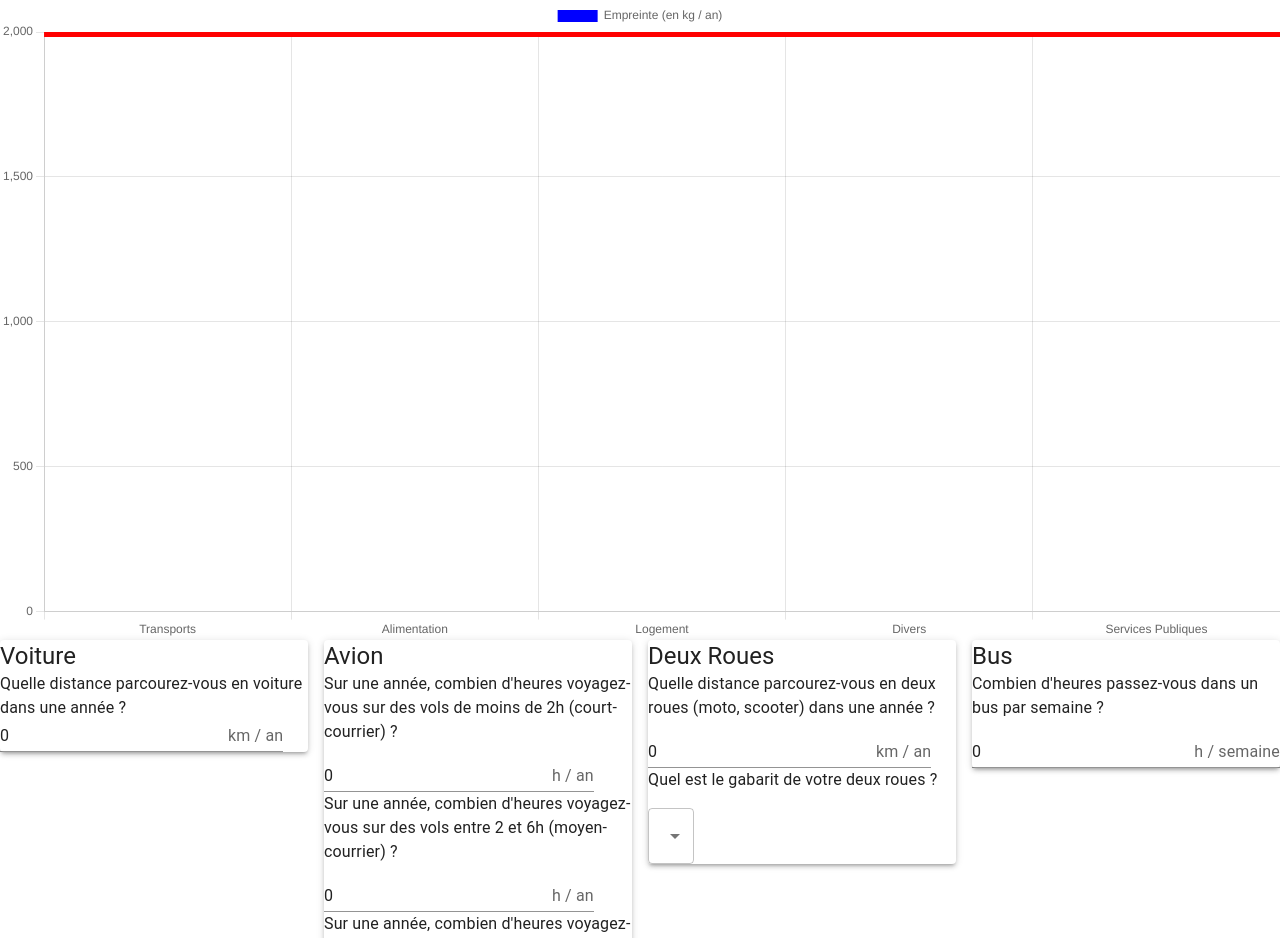
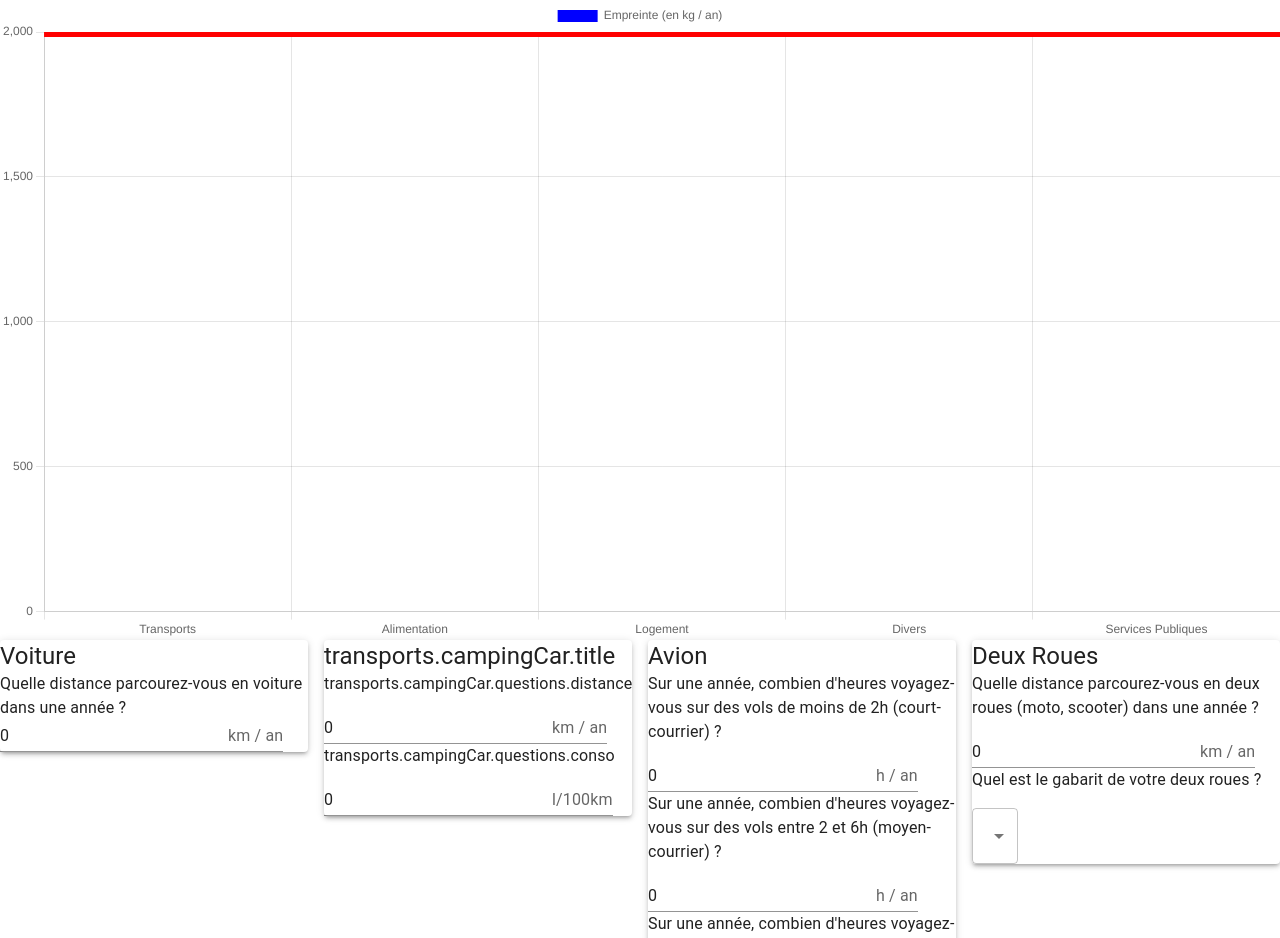
Before and after one commit to louis-prevosteau/Carbon-Footprint-Calculator, a React (Create React App) app: page / in a window 1280 px wide. Shown: the top 938 px of the page. Built offline with nearby package versions, Linux system fonts and the light colour scheme.

Commit message:
campingCar component

```diff
--- /dev/null
+++ b/src/components/Transports/CampingCar.tsx
@@ -0,0 +1,78 @@
+import { Paper, Typography, Box, Grid, Input, InputAdornment } from '@mui/material';
+import { getCampingCarFootprint } from 'actions/transports';
+import React, { useEffect, useState } from 'react';
+import { useTranslation } from 'react-i18next';
+
+const CampingCar = ({ handleDataToTransport }: { handleDataToTransport: any }) => {
+    const [state, setState] = useState({
+        params: {
+            distance: 0,
+            conso:0
+        }
+    });
+    const { t } = useTranslation();
+
+    useEffect(() => {
+        const handleData = () => {
+            const footprint = getCampingCarFootprint(
+                state.params.distance,
+                state.params.conso
+            );
+            handleDataToTransport('campingCar', footprint);
+        };
+        handleData();
+    }, [state.params.distance, state.params.conso]);
+
+    const updateParam = (paramName: keyof typeof state.params, paramValue: any) => {
+        setState(prevState => {
+            const newState = { ...prevState, params: { ...prevState.params, [paramName]: paramValue as never } };
+            return newState;
+        });
+    };
+
+    return (
+        <Paper elevation={3}>
+            <Typography variant='h5'>{t('transports.campingCar.title')}</Typography>
+            <Box>
+                <Grid container>
+                    <Grid container item alignItems='center' spacing={2}>
+                        <Grid item>
+                            <Typography variant='body1'>{t('transports.campingCar.questions.distance')}</Typography>
+                        </Grid>
+                        <Grid item>
+                            <Input
+                                type='number'
+                                value={state.params.distance}
+                                onChange={(e) => updateParam('distance', e.target.value)}
+                                endAdornment={
+                                    <InputAdornment position='end'>
+                                        {t('adornments.km')}
+                                    </InputAdornment>
+                                }
+                            />
+                        </Grid>
+                    </Grid>
+                    <Grid container item alignItems='center' spacing={2}>
+                        <Grid item>
+                            <Typography variant='body1'>{t('transports.campingCar.questions.conso')}</Typography>
+                        </Grid>
+                        <Grid item>
+                            <Input
+                                type='number'
+                                value={state.params.conso}
+                                onChange={(e) => updateParam('conso', e.target.value)}
+                                endAdornment={
+                                    <InputAdornment position='end'>
+                                        {t('adornments.conso100')}
+                                    </InputAdornment>
+                                }
+                            />
+                        </Grid>
+                    </Grid>
+                </Grid>
+            </Box>
+        </Paper>
+    );
+};
+
+export default CampingCar;
--- a/src/components/Transports/index.tsx
+++ b/src/components/Transports/index.tsx
@@ -8,6 +8,7 @@ import Train from './Train';
 import Bike from './Bike';
 import Ferry from './Ferry';
 import { Grid } from '@mui/material';
+import CampingCar from './CampingCar';
 
 const Transports = ({ handleDataToChart }: { handleDataToChart: any }) => {
 
@@ -21,13 +22,15 @@ const Transports = ({ handleDataToChart }: { handleDataToChart: any }) => {
             bus: 0,
             bike: 0,
             ferry: 0,
+            van: 0,
+            campingCar: 0
         }
     );
 
     useEffect(() => {
-        const footprint = state.car + state.plane + state.train + state.moto + state.metro + state.bus + state.bike + state.ferry;
+        const footprint = state.car + state.plane + state.train + state.moto + state.metro + state.bus + state.bike + state.ferry + state.van + state.campingCar;
         handleDataToChart('transports', Number(footprint));
-    }, [state.car, state.bus, state.bike, state.plane, state.train, state.metro, state.moto, state.ferry]);
+    }, [state.car, state.bus, state.bike, state.plane, state.train, state.metro, state.moto, state.ferry, state.van, state.campingCar]);
 
     const addFootprint = (paramName: keyof typeof state, footprint: number) => {
         setState(prevState => {
@@ -41,6 +44,9 @@ const Transports = ({ handleDataToChart }: { handleDataToChart: any }) => {
         <Grid container spacing={2}>
             <Grid item xs={6} sm={3}>
                 <Car handleDataToTransport={addFootprint} />
+            </Grid>
+            <Grid item xs={6} sm={3}>
+                <CampingCar handleDataToTransport={addFootprint} />
             </Grid>
             <Grid item xs={6} sm={3}>
                 <Plane handleDataToTransport={addFootprint} />
```
